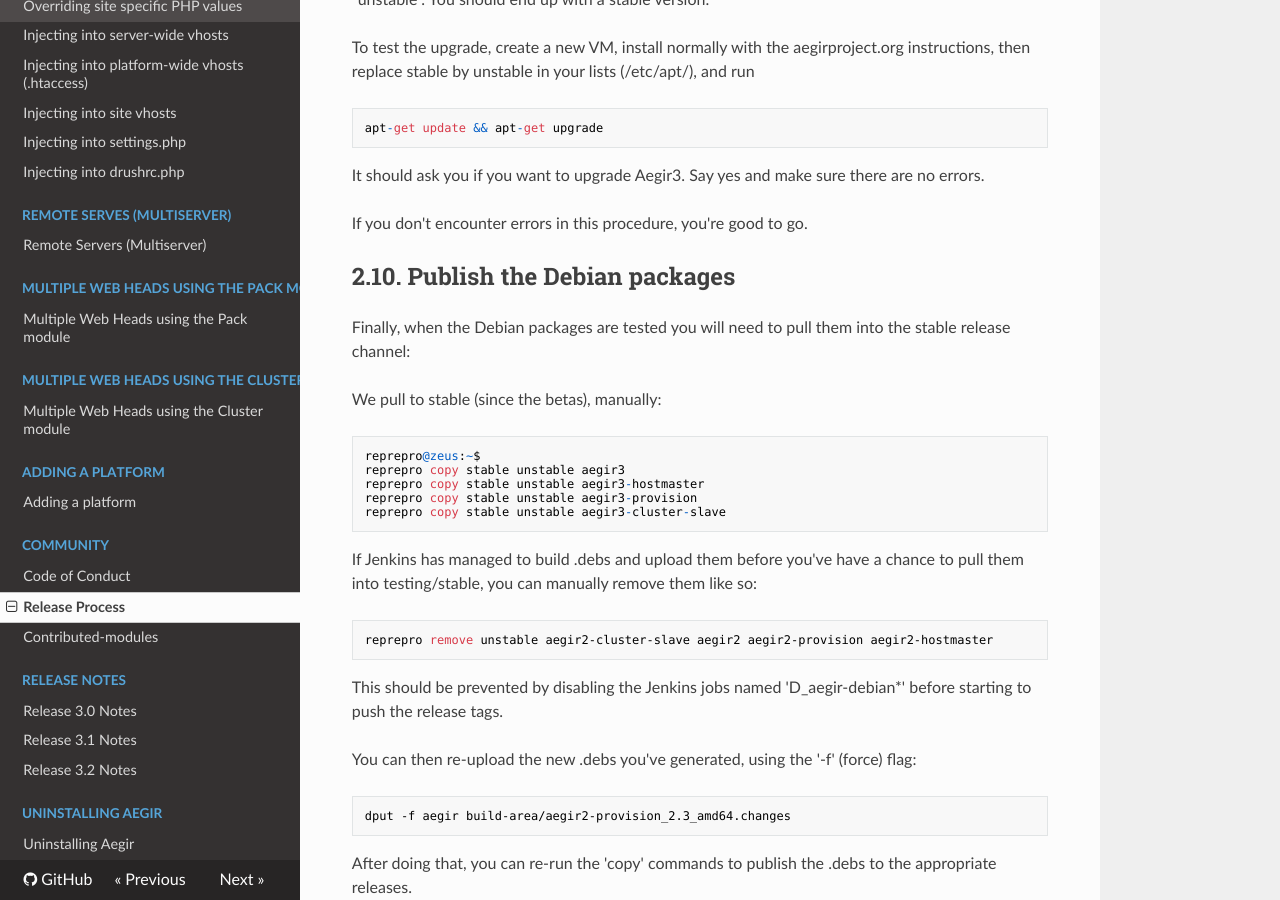
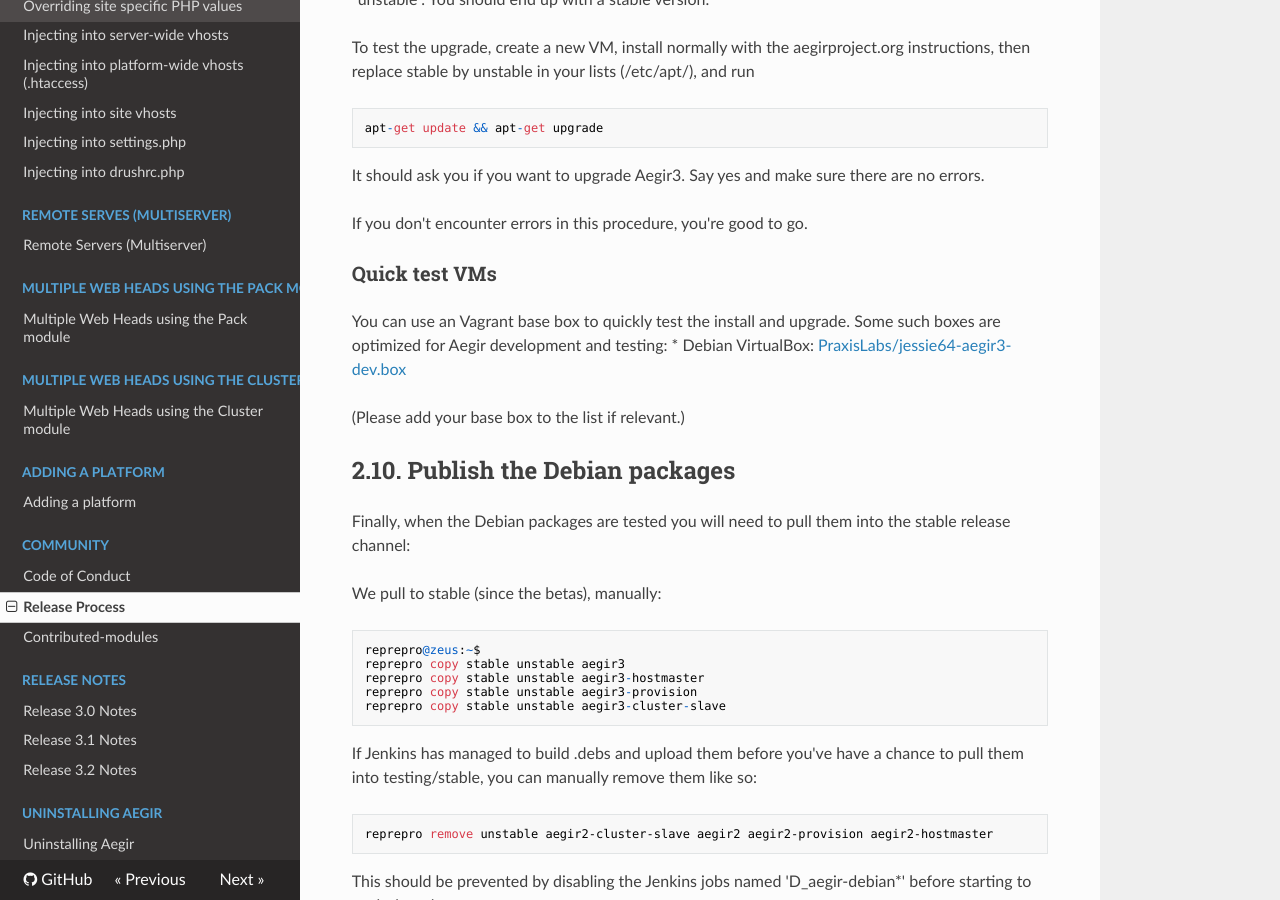
Before and after one commit to aegir-project/documentation, an MkDocs documentation site: the page built from docs/community/release-process.md, in a window 1280 px wide and 900 px high, scrolled down 4289 px. Built offline with MkDocs 1.6.1, drawn with Linux system fonts in a browser that asks for light colours; nearby versions of some CDN libraries; old or Windows-style settings are respelled for this version of MkDocs.

Commit message:
release-process: Add quick test VMs subsection

```diff
--- a/docs/community/release-process.md
+++ b/docs/community/release-process.md
@@ -155,6 +155,13 @@
 
 If you don't encounter errors in this procedure, you're good to go.
 
+### Quick test VMs
+
+You can use an Vagrant base box to quickly test the install and upgrade. Some such boxes are optimized for Aegir development and testing:
+* Debian VirtualBox: [PraxisLabs/jessie64-aegir3-dev.box](https://atlas.hashicorp.com/PraxisLabs/boxes/jessie64-aegir3-dev.box)
+
+(Please add your base box to the list if relevant.)
+
 ## 2.10. Publish the Debian packages
 
 Finally, when the Debian packages are tested you will need to pull them into the stable release channel:
```
